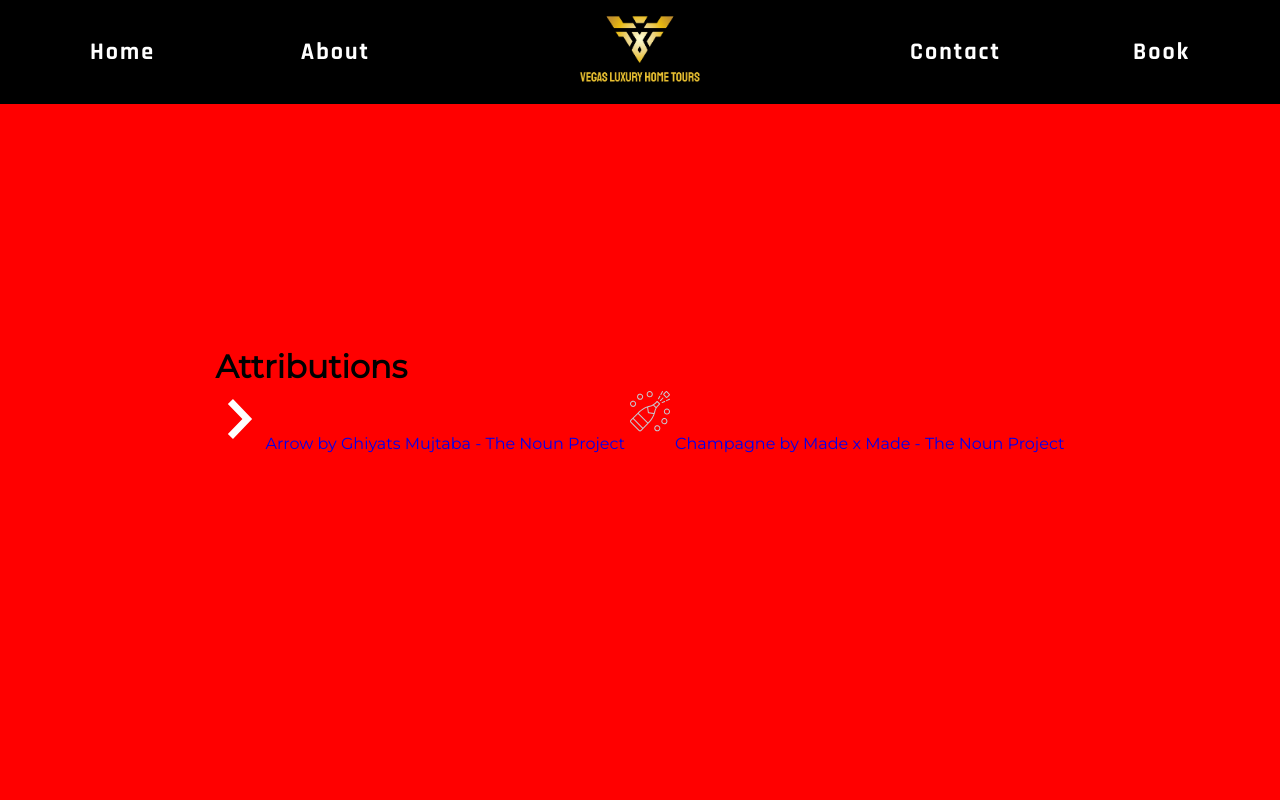
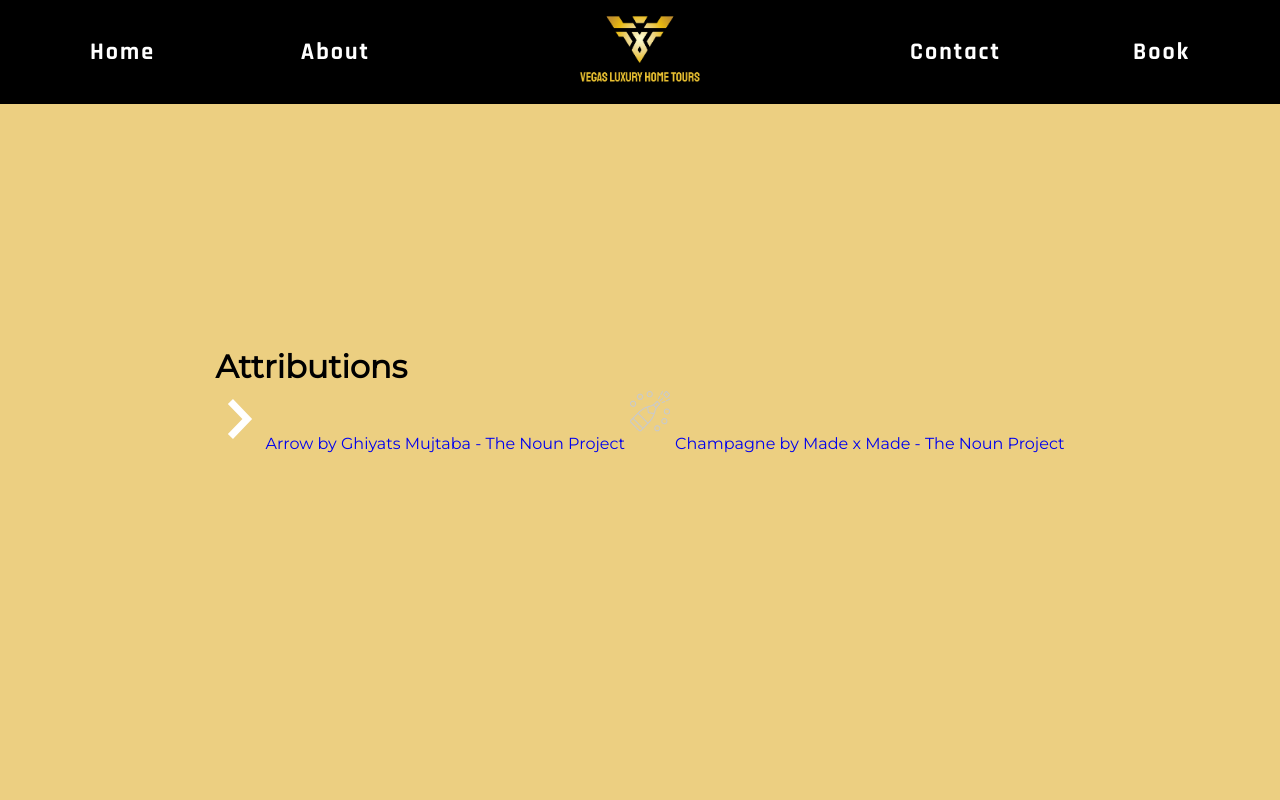
Before and after one commit to stevexero/vegasluxuryhometours, a React (Create React App) app: page /attributions in a window 1280 px wide. Shown: the top 800 px of the page. Built offline with nearby package versions, Linux system fonts and the light colour scheme.

Commit message:
changed background color

```diff
--- a/src/pages/Attributions.css
+++ b/src/pages/Attributions.css
@@ -1,5 +1,5 @@
 .Attributions {
-  background: red;
+  background: var(--color-light-gold);
   width: 100vw;
   height: 100vh;
   display: flex;
```
